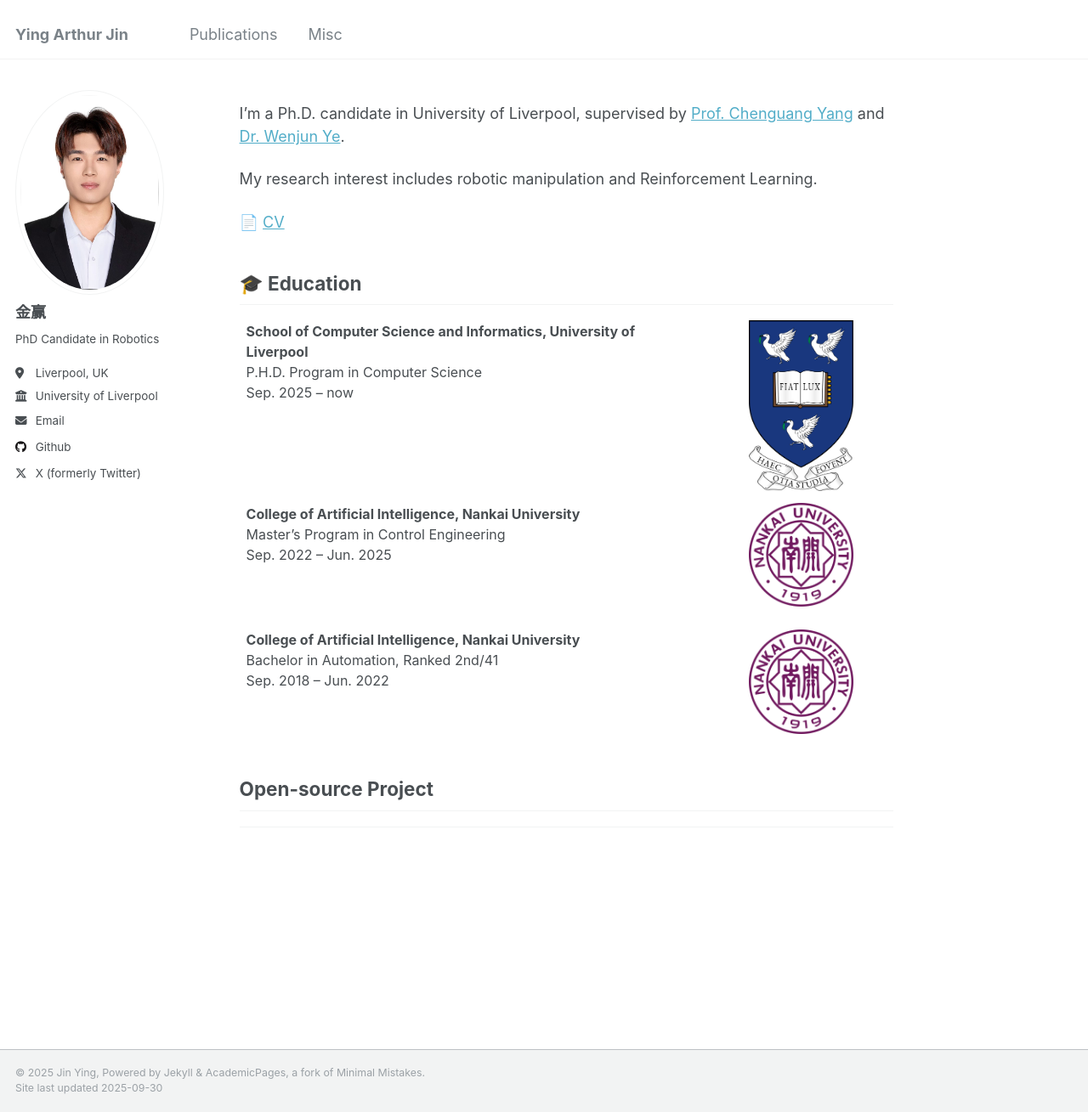
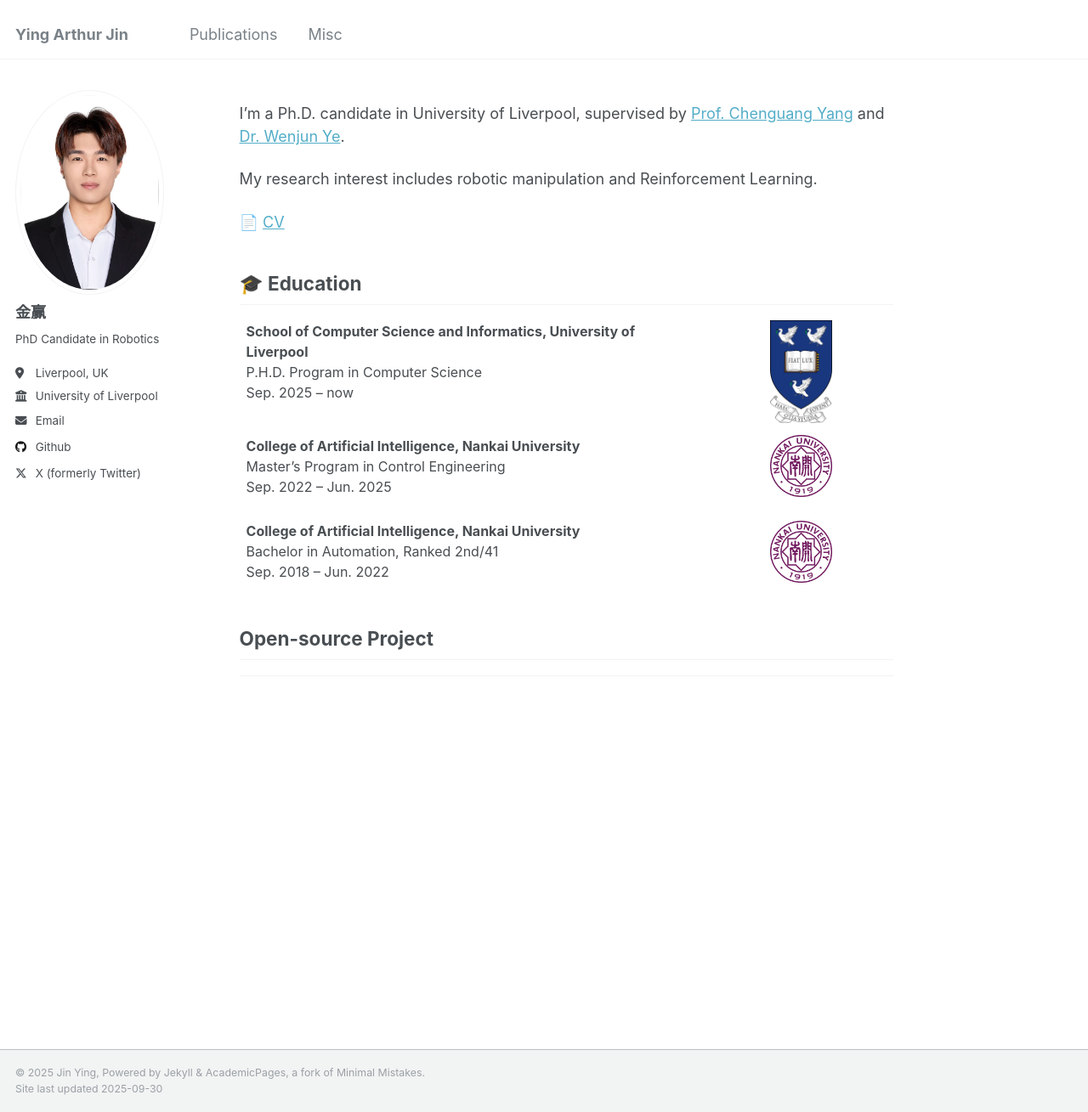
Before and after one commit to Arthuryingjin/Arthuryingjin.github.io, a Jekyll site: the page built from _pages/about.md, in a window 1280 px wide and 1309 px high. Shown: the whole window at 85% size. Built offline with Jekyll 4.4.1, drawn with Linux system fonts in a browser that asks for light colours; comment, search, counter and statistics services are not loaded.

Commit message:
Update about.md

```diff
--- a/_pages/about.md
+++ b/_pages/about.md
@@ -24,7 +24,7 @@ My research interest includes robotic manipulation and Reinforcement Learning.
       Sep. 2025 – now
     </td>
     <td style="padding-left: 20px; width: 30%; text-align: center; border: none;"> <!-- 图标居中 -->
-      <img src="/images/logo-UoL.png" alt="University of Liverpool Logo" width="60%">
+      <img src="/images/logo-UoL.png" alt="University of Liverpool Logo" width="36%">
     </td>
   </tr>
   <tr>
@@ -34,7 +34,7 @@ My research interest includes robotic manipulation and Reinforcement Learning.
       Sep. 2022 – Jun. 2025
     </td>
     <td style="padding-left: 20px; width: 30%; text-align: center; border: none;"> <!-- 图标居中 -->
-      <img src="/images/logo-NK.png" alt="Nankai University Logo" width="60%">
+      <img src="/images/logo-NK.png" alt="Nankai University Logo" width="36%">
     </td>
   </tr>
   <tr>
@@ -44,7 +44,7 @@ My research interest includes robotic manipulation and Reinforcement Learning.
       Sep. 2018 – Jun. 2022
     </td>
     <td style="padding-left: 20px; padding-top: 20px; width: 30%; text-align: center; border: none;"> <!-- 图标居中 -->
-      <img src="/images/logo-NK.png" alt="Nankai University Logo" width="60%">
+      <img src="/images/logo-NK.png" alt="Nankai University Logo" width="36%">
     </td>
   </tr>
 </table>
```
